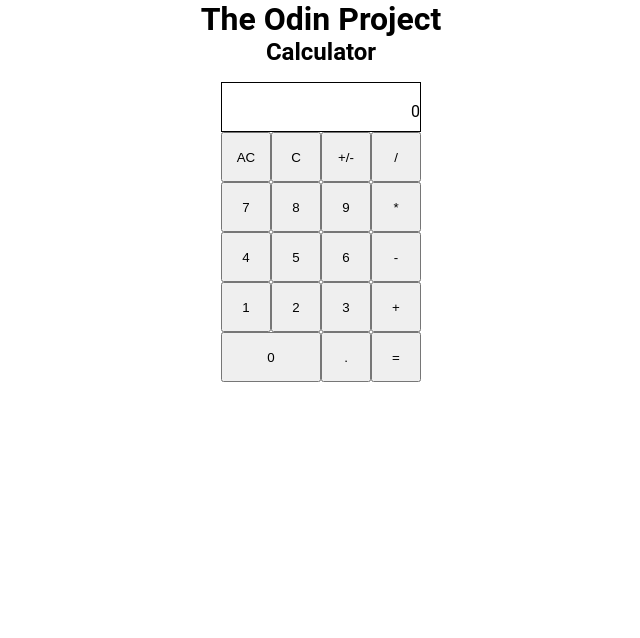
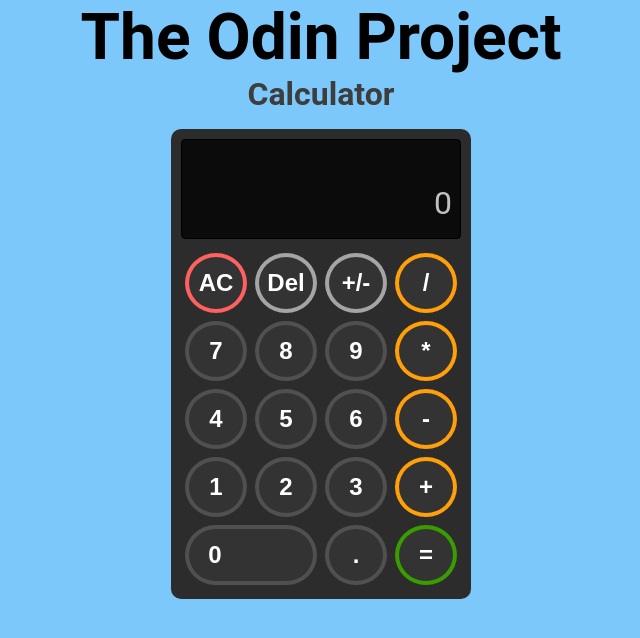
Before and after one commit to letoproject/Calculator, a plain HTML site: page index.html in a window 1280 px wide. Shown: the whole page, without its empty margins (319-959 px from the left). Drawn offline with Linux system fonts and the light colour scheme.

Commit message:
feat: edit style.css

```diff
--- a/index.html
+++ b/index.html
@@ -16,9 +16,9 @@
       <div class="previousOperation"></div>
       <div class="currentOperation"></div>
     </div>
-
+    <div class="buttons-grid">
       <button type="button" class="clear" value="clear">AC</button>
-    <button type="button" class="del" value="del">C</button>
+      <button type="button" class="del" value="del">Del</button>
       <button type="button" class="sign" value="sign">+/-</button>
       <button type="button" class="operator" value="/">/</button>
       <button type="button" class="operand" value="7">7</button>
@@ -36,6 +36,8 @@
       <button type="button" class="operand" value="0" id="zero">0</button>
       <button type="button" class="operand" value=".">.</button>
       <button type="button" class="equals" value="=">=</button>
+    </div>
+
   </main>
   <script src="./script.js"></script>
 </body>
--- a/style.css
+++ b/style.css
@@ -8,6 +8,15 @@
 
 body {
   font-family: 'Roboto', sans-serif;
+  font-weight: 400;
+  height: 100vh;
+  font-size: 2rem;
+  background-color: #43b0f8b0;
+}
+
+h2 {
+  font-size: 2rem;
+  color: #3d3d3d
 }
 
 .header {
@@ -17,32 +26,98 @@ body {
 
 .container {
   margin: auto;
+  padding: 10px;
+  width: 300px;
+  border-radius: 10px;
+  overflow: hidden;
+  background-color: #2c2c2c;
+}
+
+.screen {
+  padding: 1rem .5rem;
+  margin-bottom: 10px;
   display: flex;
-  width: 200px;
-  justify-content: center;
+  flex-direction: column;
+  align-items: flex-end;
+  width: 100%;
+  height: 100px;
+  border: 1px solid black;
+  border-radius: 4px;
+  background-color: rgba(0, 0, 0, .75);
+}
+
+.previousOperation {
+  flex: 1;
+  font-size: 1.5rem;
+  color: rgba(255, 255, 255, .5);
+}
+
+.currentOperation {
+  flex: 1;
+  color: rgba(255, 255, 255, .75);
+  font-size: 2rem;
+}
+
+.buttons-grid {
+  display: flex;
   flex-wrap: wrap;
 }
 
-.screen {
-  width: 100%;
-  height: 50px;
-  border: 1px solid black;
-  text-align: right;
+button {
+  width: calc((100% - (8px*4)) / 4);
+  margin: 4px;
+  height: 60px;
+  font-size: 1.5rem;
+  font-weight: 600;
+  color: #fff;
+  border: 4px solid #505050;
+  border-radius: 50%;
+  background-color: #333333;
+  cursor: pointer;
+  overflow: hidden;
 }
 
-.previousOperation {
-  height: 40%;
+button:hover {
+  background-color: #505050;
 }
 
-.currentOperation {
-
+button.clear {
+  border-color: rgb(255, 96, 96);
 }
 
-button {
-  width: 50px;
-  height: 50px;
+button.clear:hover {
+  background-color: rgb(255, 96, 96);
+}
+
+button.del,
+button.sign {
+  border-color: #a5a5a5
+}
+
+button.del:hover,
+button.sign:hover {
+  background-color: #a5a5a5
+}
+
+button.operator {
+  border-color: #ff9f0a;
+}
+
+button.operator:hover {
+  background-color: #ff9f0a;
 }
 
 button#zero {
-  width: 100px;
+  border-radius: 30% / 65%;
+  padding-left: 1.2rem;
+  text-align: start;
+  flex: 1;
 }
+
+button.equals {
+  border-color: #399c00;
+}
+
+button.equals:hover {
+  background-color: #399c00;
+}
```
Lines whose indentation alone changed are shown as unchanged.
